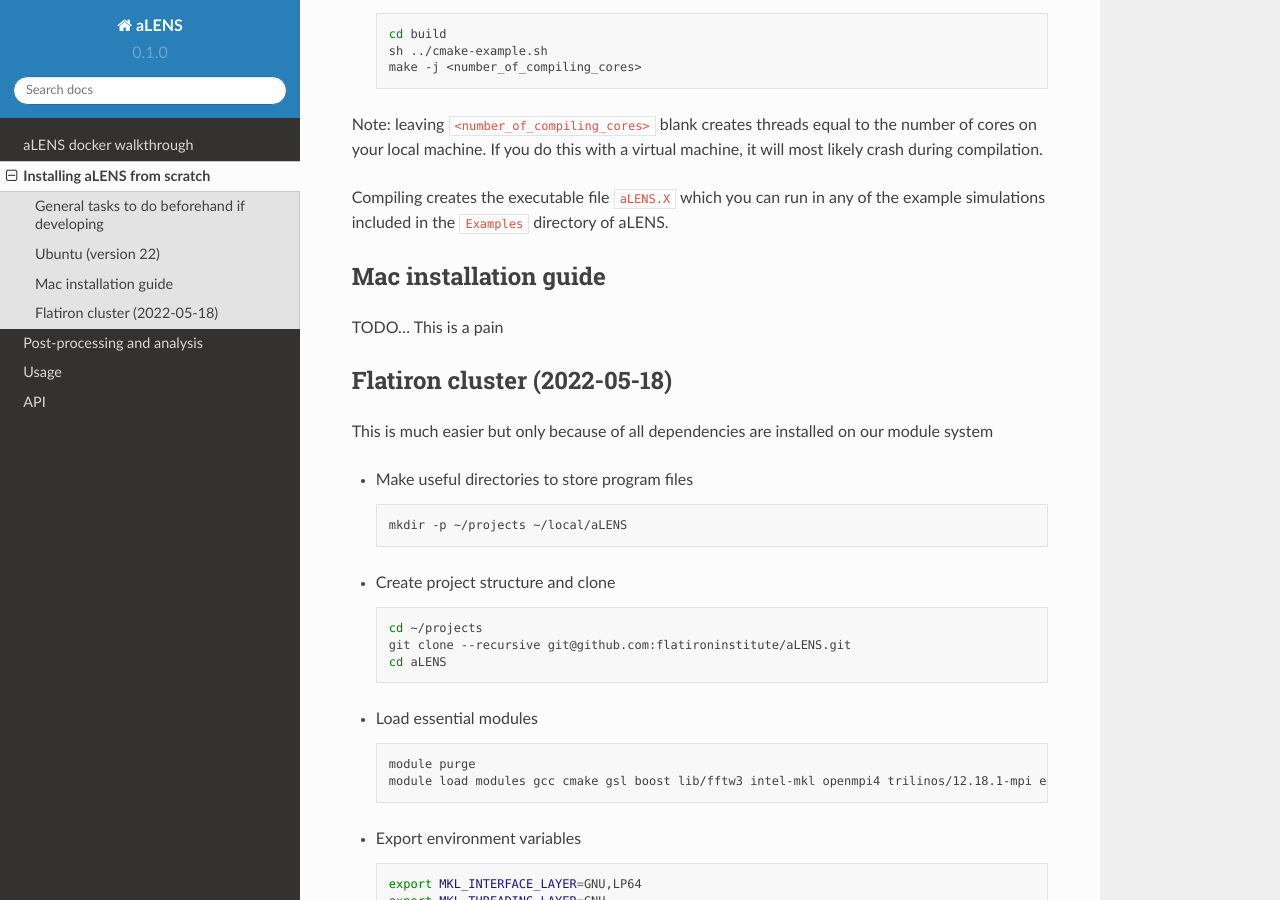
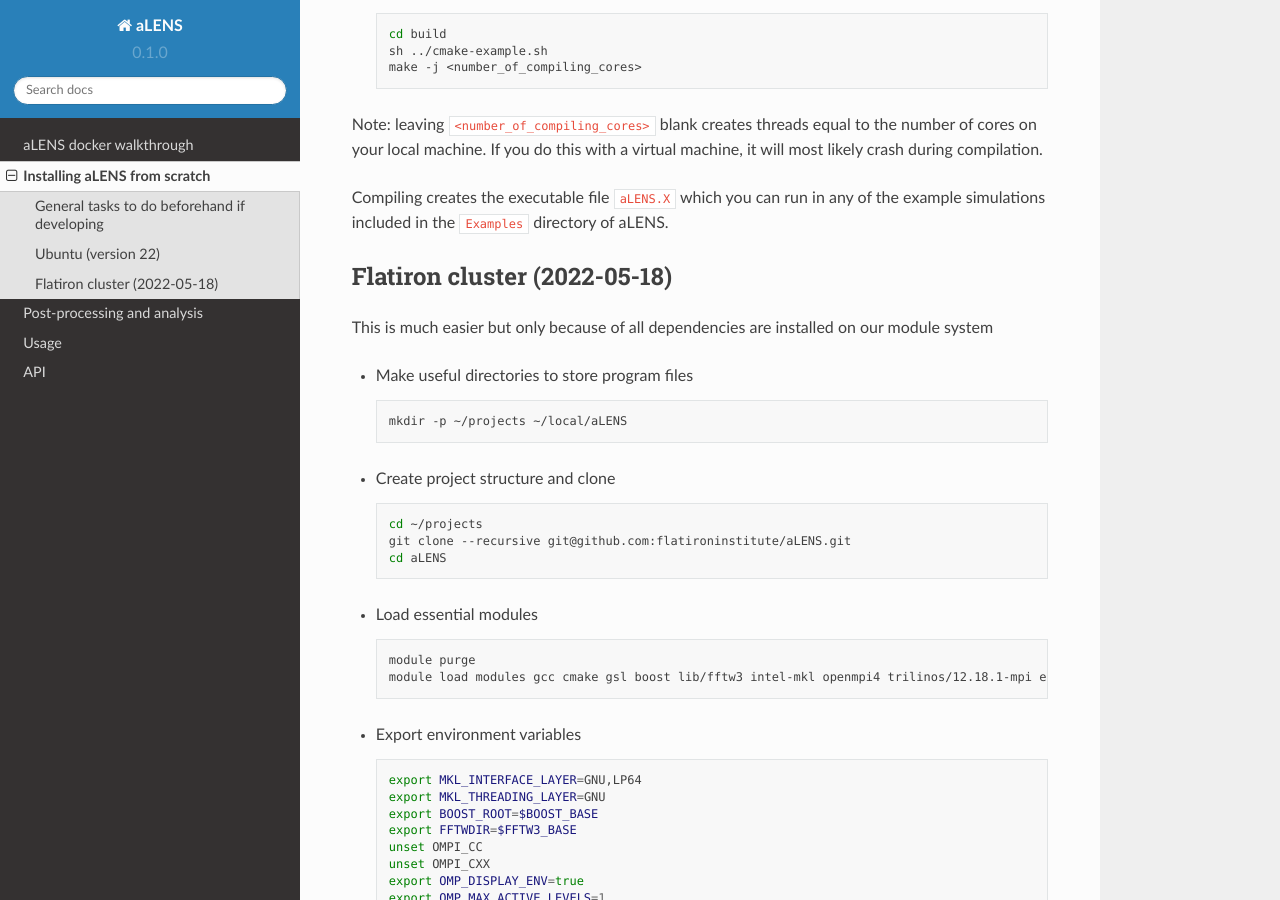
Before and after one commit to flatironinstitute/aLENS, a Sphinx documentation site: the page built from docs/source/installation.md, in a window 1280 px wide and 900 px high, scrolled down 2561 px. Built offline with Sphinx 7.4.7 and the Read the Docs theme 2.0.0, drawn with Linux system fonts in a browser that asks for light colours.

Commit message:
Minor changes to installation.md

```diff
--- a/docs/source/installation.md
+++ b/docs/source/installation.md
@@ -15,7 +15,7 @@
 
 - (Optional) If on virtual machine set up port forwarding to ssh into desktop
 
-    [SSH into virtual machine in virtual box](https://www.notion.so/SSH-into-virtual-machine-in-virtual-box-a50f95a71020402ea9b05b65f0fdae45)
+    [SSH into virtual machine in virtual box](https://bobcares.com/blog/virtualbox-ssh-nat/)
 
 - Upgrade to make sure you have latest `apt` version
 
@@ -135,10 +135,6 @@
 
 Compiling creates the executable file `aLENS.X` which you can run in any of the example simulations included in the `Examples` directory of aLENS.
 
-## Mac installation guide
-
-TODO… This is a pain
-
 ## Flatiron cluster (2022-05-18)
 
 This is much easier but only because of all dependencies are installed on our module system
```
